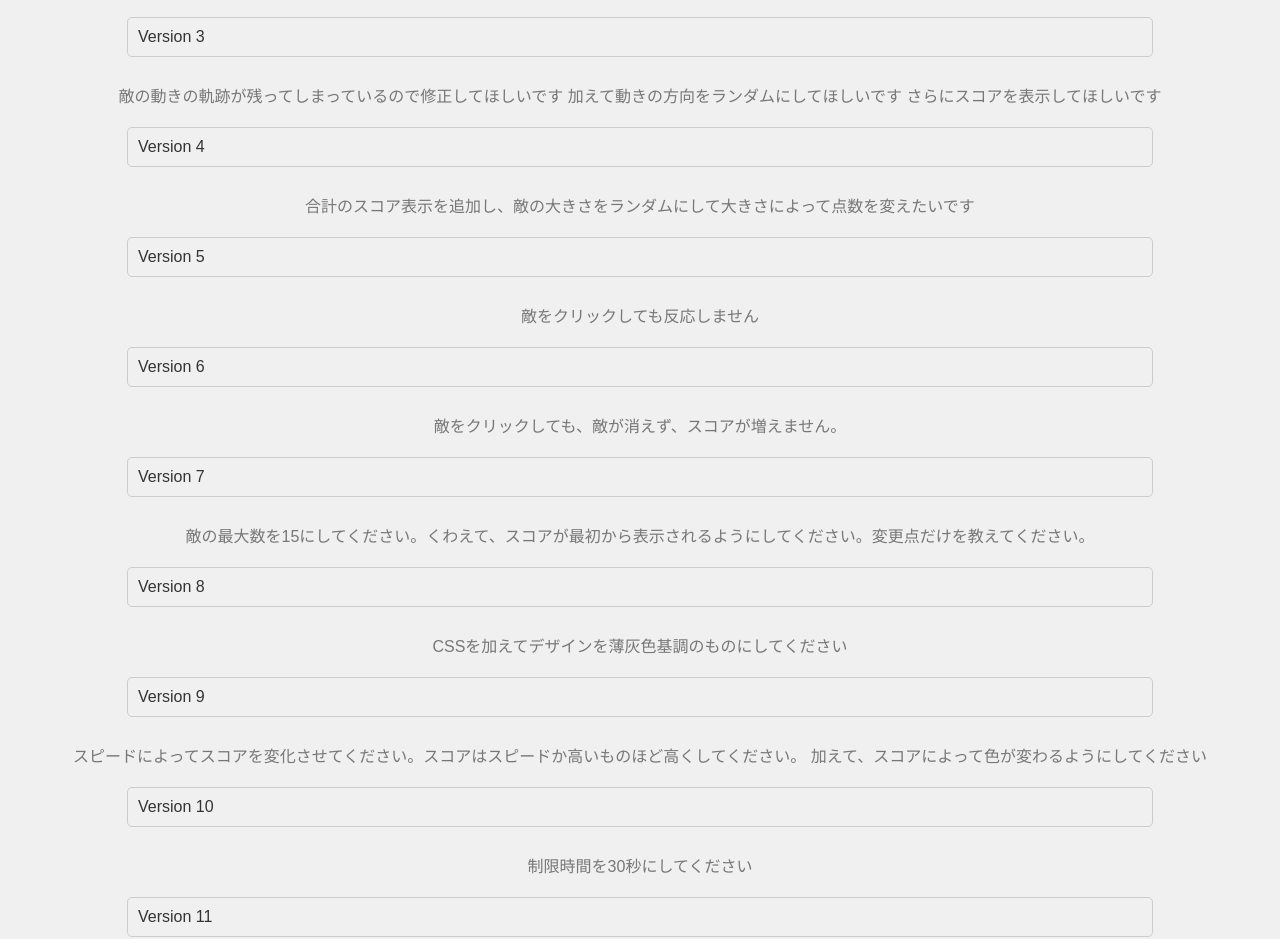
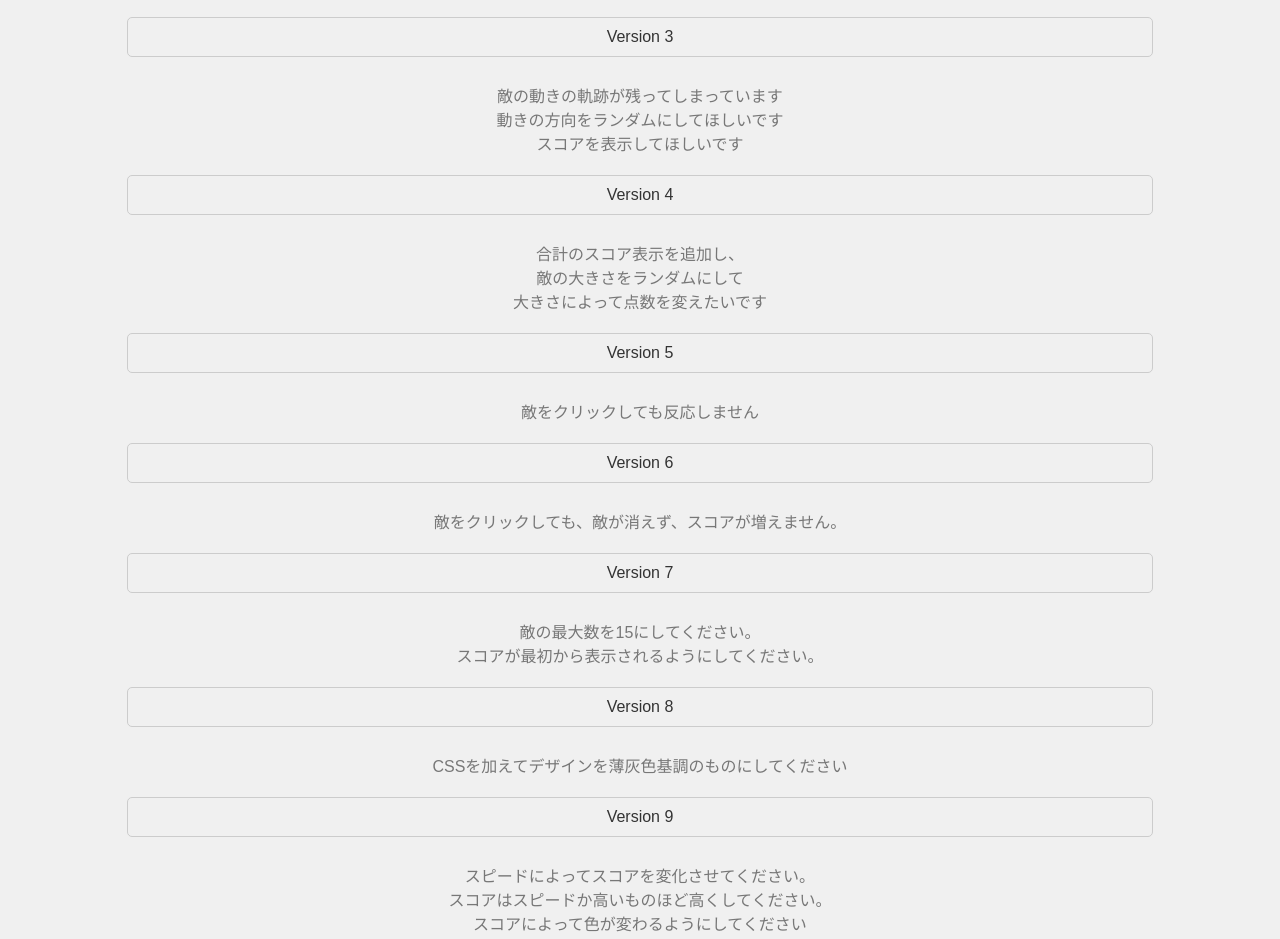
Before and after one commit to demoto1111/demoto1111.github.io, a plain HTML site: page index.html in a window 1280 px wide. Shown: the part 349-1288 px from the top of the page. Drawn offline with Linux system fonts and the light colour scheme.

Commit message:
last end

```diff
--- a/index.html
+++ b/index.html
@@ -38,6 +38,7 @@
       }
 
       a {
+        text-align: center;
         display: block;
         padding: 10px;
         color: #333333;
@@ -51,6 +52,7 @@
       }
 
       p {
+        text-align: center;
         margin-bottom: 20px;
         color: #777777;
       }
@@ -77,22 +79,22 @@
       <li><a href="ver2.html">Version 2</a></li>
       <p>このゲームの難易度を上げてください</p>
       <li><a href="ver3.html">Version 3</a></li>
-      <p>敵の動きの軌跡が残ってしまっているので修正してほしいです
-        加えて動きの方向をランダムにしてほしいです
-        さらにスコアを表示してほしいです</p>
+      <p>敵の動きの軌跡が残ってしまっています<br>
+        動きの方向をランダムにしてほしいです<br>
+        スコアを表示してほしいです</p>
       <li><a href="ver4.html">Version 4</a></li>
-      <p>合計のスコア表示を追加し、敵の大きさをランダムにして大きさによって点数を変えたいです</p>
+      <p>合計のスコア表示を追加し、<br>敵の大きさをランダムにして<br>大きさによって点数を変えたいです</p>
       <li><a href="ver5.html">Version 5</a></li>
       <p>敵をクリックしても反応しません</p>
       <li><a href="ver6.html">Version 6</a></li>
       <p>敵をクリックしても、敵が消えず、スコアが増えません。</p>
       <li><a href="ver7.html">Version 7</a></li>
-      <p>敵の最大数を15にしてください。くわえて、スコアが最初から表示されるようにしてください。変更点だけを教えてください。</p>
+      <p>敵の最大数を15にしてください。<br>スコアが最初から表示されるようにしてください。</p>
       <li><a href="ver8.html">Version 8</a></li>
       <p>CSSを加えてデザインを薄灰色基調のものにしてください</p>
       <li><a href="ver9.html">Version 9</a></li>
-      <p>スピードによってスコアを変化させてください。スコアはスピードか高いものほど高くしてください。
-        加えて、スコアによって色が変わるようにしてください</p>
+      <p>スピードによってスコアを変化させてください。<br>スコアはスピードか高いものほど高くしてください。<br>
+        スコアによって色が変わるようにしてください</p>
       <li><a href="ver10.html">Version 10</a></li>
       <p>制限時間を30秒にしてください</p>
       <li><a href="ver11.html">Version 11</a></li>
@@ -101,6 +103,6 @@
       <p>レイアウトを整えてください</p>
       <li><a href="ver13.html">Version 13</a></li>
     </ul>
-    <p>ChatGPTは偉大です</p>
+    <h1>ChatGPTは偉大です</h1>
   </body>
 </html>
```
